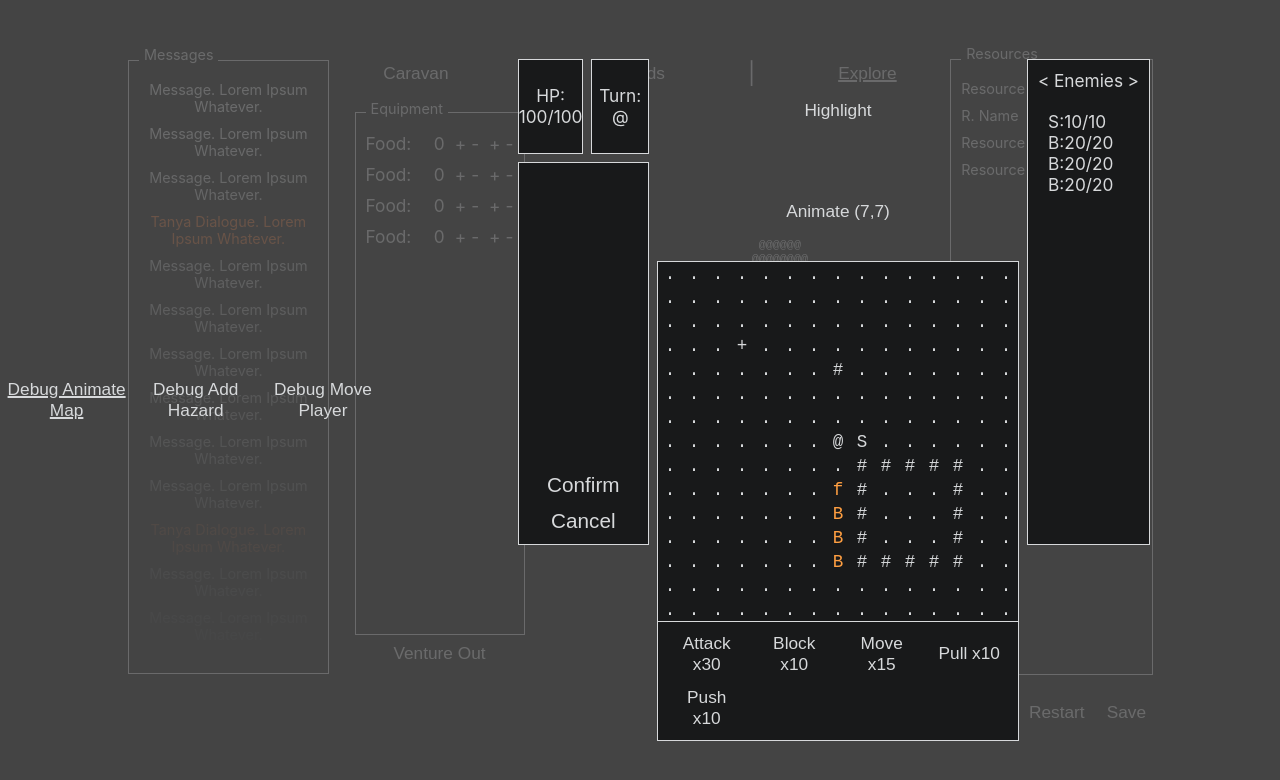
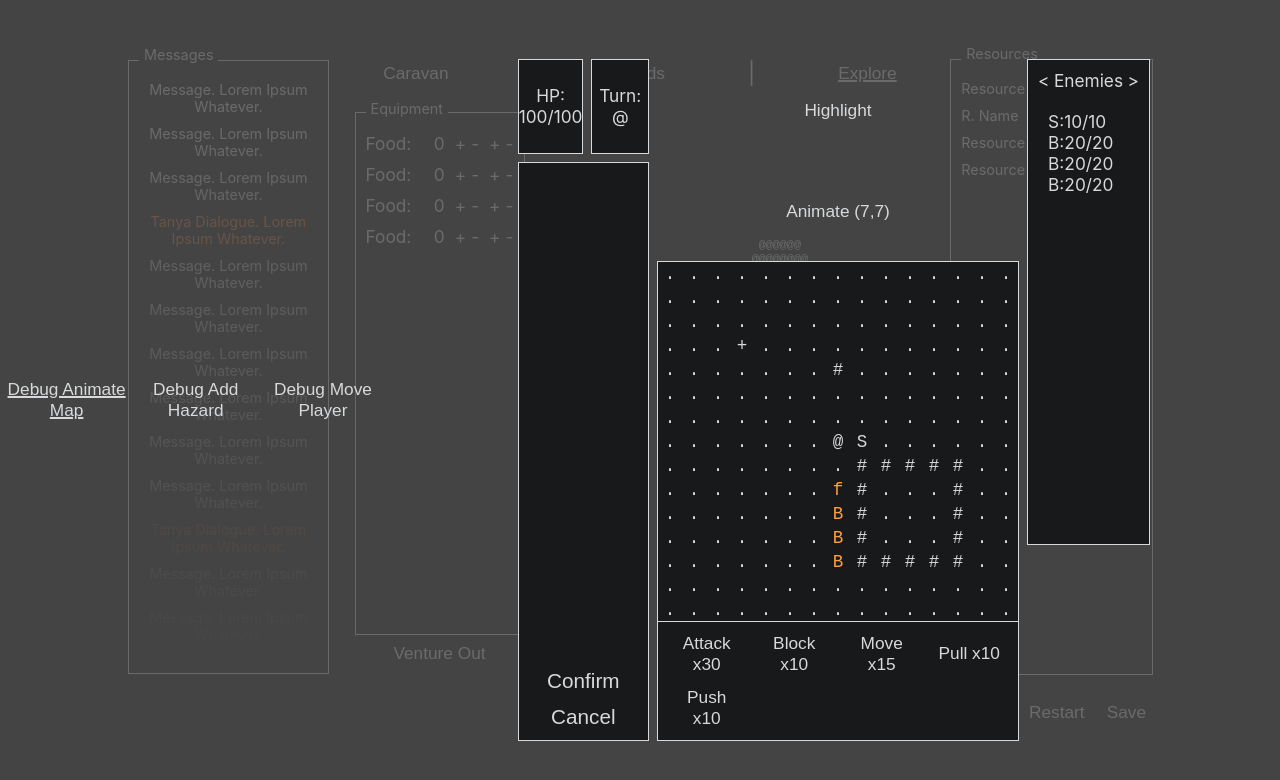
Before and after one commit to EthanPHall/rime-and-rust-ts, a React (Create React App) app: page / in a window 1280 px wide. Shown: the top 780 px of the page. Built offline with nearby package versions, Linux system fonts and the light colour scheme.

Commit message:
Made the combo section bigger

```diff
--- a/src/components/combat/CombatParent/CombatParent.css
+++ b/src/components/combat/CombatParent/CombatParent.css
@@ -57,7 +57,7 @@
     .combo-section{
             /* background-color: orange; */
             grid-column: 3/span 2;
-            grid-row: 2/span 2;
+            grid-row: 2/span 3;
     }
     .component-switcher{
             /* background-color: white; */
```
